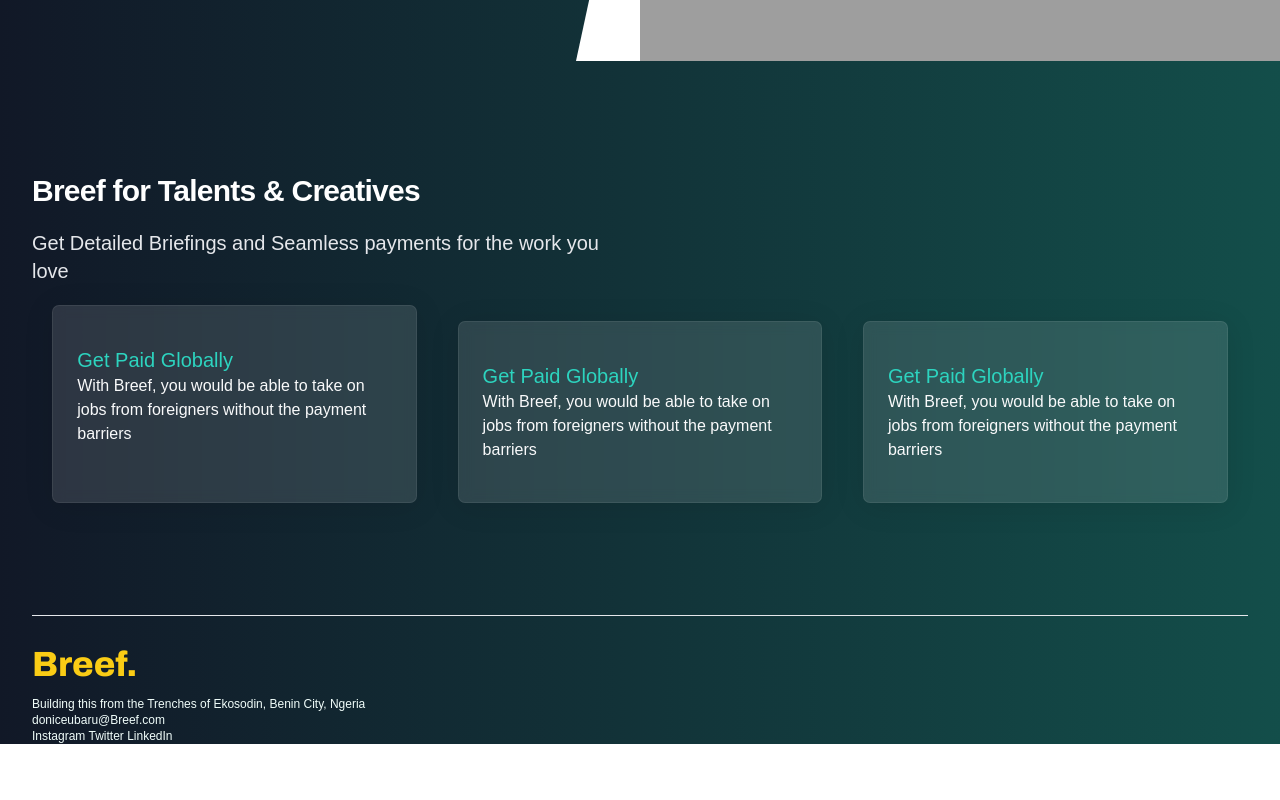
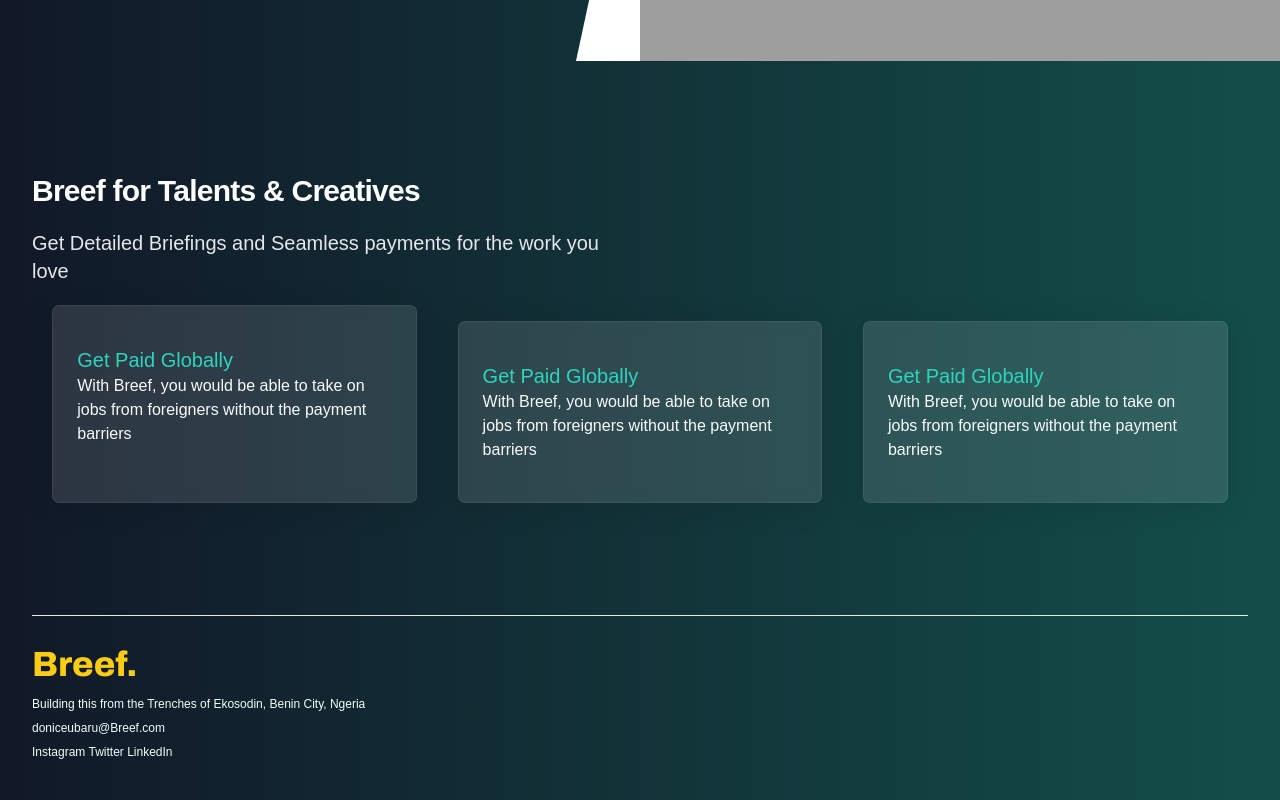
Before and after one commit to donice/breef, a React (Vite) app: page / in a window 1280 px wide. Shown: the part 561-1361 px from the top of the page. Before the commit the page ends 1305 px from the top, so only its background shows below. Built offline with nearby package versions, Linux system fonts and the light colour scheme; grey boxes are pictures that could not be loaded.

Commit message:
Edited Footer

```diff
--- a/src/components/static/Footer.tsx
+++ b/src/components/static/Footer.tsx
@@ -5,7 +5,7 @@
   return (
     <div className=" mx-auto mt-10 max-w-7xl px-4 sm:mt-12 sm:px-6 md:mt-16 lg:mt-20 lg:px-8 xl:mt-28">
       <hr />
-      <div className='text-teal-50 mt-10 text-xs'>
+      <div className='text-teal-50 mt-10 pb-10 text-xs'>
         <div className='w-full'>
           <a href="#">
             <span className="sr-only">Your Company</span>
@@ -15,15 +15,15 @@
           </a>
         </div>
 
-        <div>
+        <div className='mb-2'>
           <p>Building this from the Trenches of Ekosodin, Benin City, Ngeria</p>
         </div>
 
-        <div>
+        <div className='mb-2'>
           <p>doniceubaru@Breef.com</p>
         </div>
 
-        <div>
+        <div className=''>
           <a href="https://www.instagram.com/drdonice">Instagram  </a>
           <a href="https://www.twitter.com/drdonice">Twitter  </a>
           <a href="https://www.linkedin.com/in/doniceubaru">LinkedIn</a>
```
